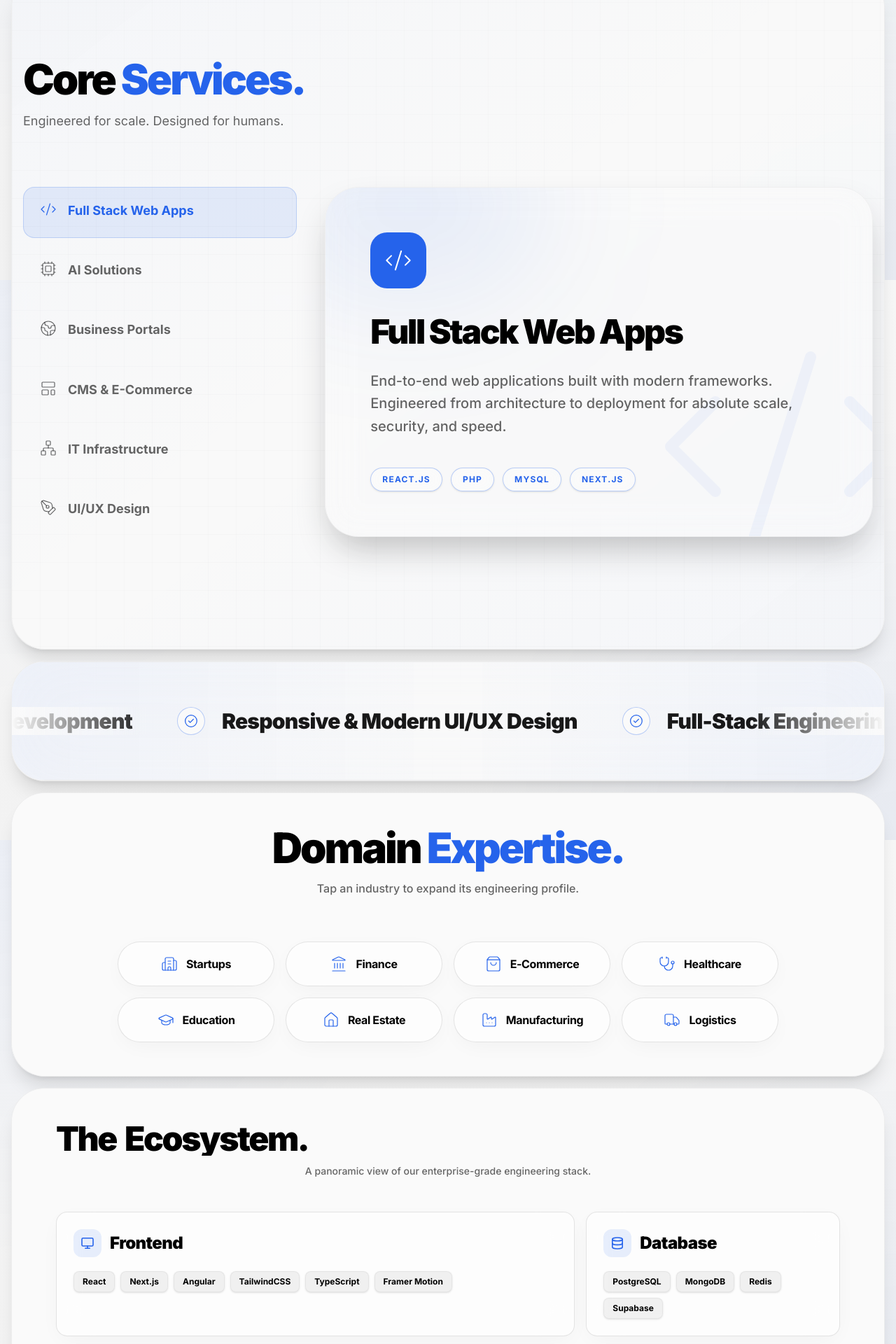
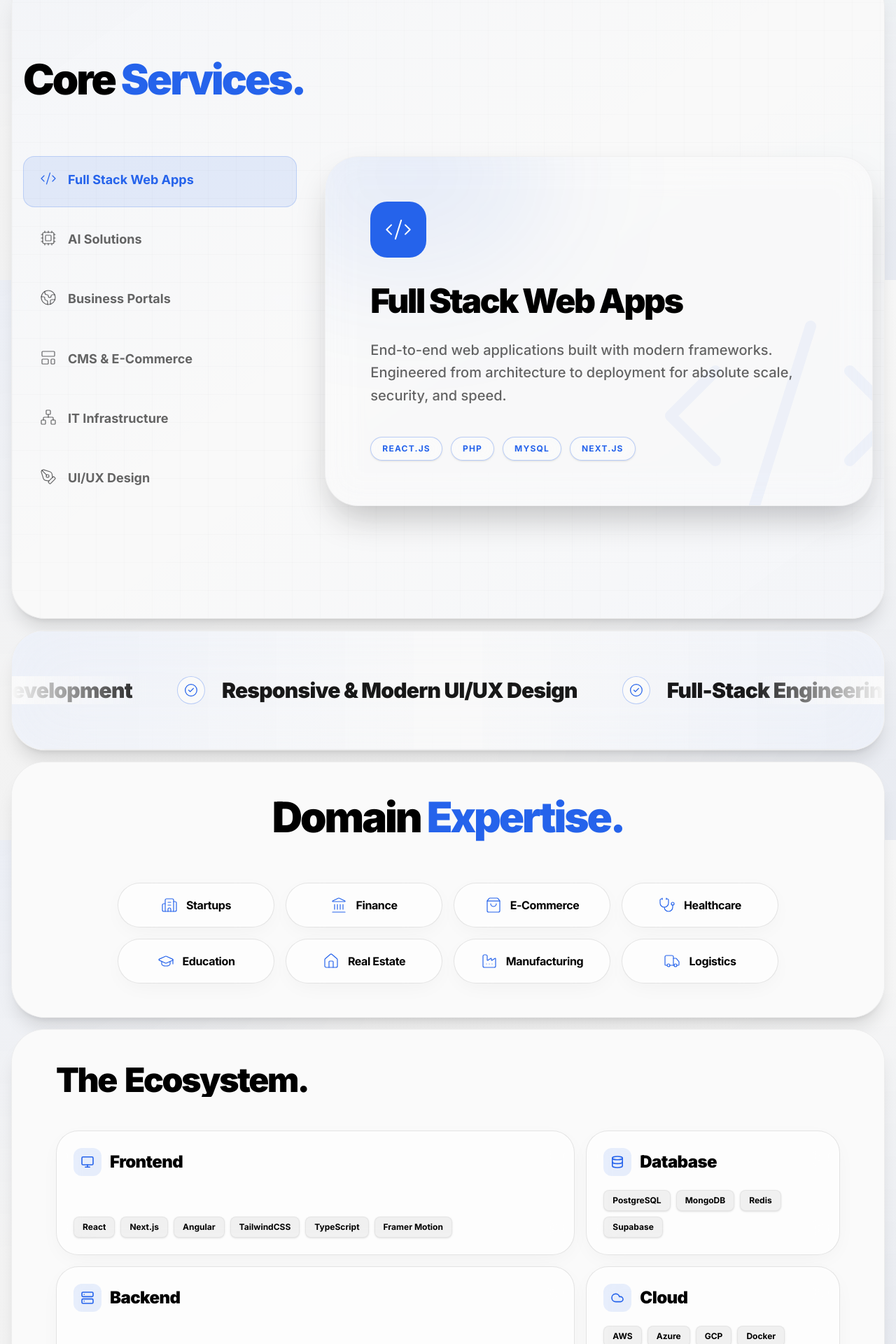
Before and after one commit to codewitharyan-01/Forb-Tech-solutions, a Next.js app: page / in a window 1280 px wide. Shown: the part 1200-3120 px from the top of the page at 70% size. Built offline with nearby package versions, Linux system fonts and the light colour scheme.

Commit message:
UI Updates: 3D flip card, Expandable Bento Grid, space optimization

```diff
--- a/src/app/globals.css
+++ b/src/app/globals.css
@@ -127,6 +127,15 @@ body {
     background-image: radial-gradient(rgba(0, 0, 0, 0.1) 1px, transparent 1px);
     background-size: 20px 20px;
   }
+
+  .backface-hidden {
+    backface-visibility: hidden;
+    -webkit-backface-visibility: hidden;
+  }
+
+  .perspective-1000 {
+    perspective: 1000px;
+  }
 }
 
 html {
--- a/src/components/sections/Industries.tsx
+++ b/src/components/sections/Industries.tsx
@@ -26,9 +26,6 @@ export function Industries() {
         {/* Header */}
         <div className="mb-16 text-center">
           <h2 className="text-4xl md:text-6xl font-black tracking-tighter mb-4 text-foreground">Domain <span className="text-primary">Expertise.</span></h2>
-          <p className="text-sm md:text-base font-medium text-muted-foreground max-w-xl mx-auto">
-            Tap an industry to expand its engineering profile.
-          </p>
         </div>
 
         {/* Dynamic Island Pills Container */}
@@ -54,7 +51,7 @@ export function Industries() {
                   animate={{
                     borderRadius: isActive ? 32 : 9999,
                   }}
-                  transition={{ type: "spring", bounce: 0.2, duration: 0.6 }}
+                  transition={{ type: "spring", stiffness: 80, damping: 20, restDelta: 2 }}
                 >
 
                   {/* INACTIVE STATE (The Pill) */}
--- a/src/components/sections/Integrations.tsx
+++ b/src/components/sections/Integrations.tsx
@@ -1,20 +1,21 @@
 "use client";
 
-import { motion } from "framer-motion"
-import { Monitor, Server, Smartphone, Database, Cloud, Bot } from "lucide-react"
+import { useState } from "react"
+import { motion, AnimatePresence } from "framer-motion"
+import { Monitor, Server, Smartphone, Database, Cloud, Bot, X } from "lucide-react"
 import { TextReveal } from "@/components/ui/TextReveal"
-import { TiltCard } from "@/components/ui/TiltCard"
 
 const stackCategories = [
-  { id: "frontend", name: "Frontend", span: "md:col-span-2", icon: <Monitor className="w-8 h-8" />, techs: ["React", "Next.js", "Angular", "TailwindCSS", "TypeScript", "Framer Motion"] },
-  { id: "database", name: "Database", span: "md:col-span-1", icon: <Database className="w-8 h-8" />, techs: ["PostgreSQL", "MongoDB", "Redis", "Supabase"] },
-  { id: "backend", name: "Backend", span: "md:col-span-2", icon: <Server className="w-8 h-8" />, techs: ["Node.js", "Express", "Python", "Java", "Go", "GraphQL"] },
-  { id: "cloud", name: "Cloud", span: "md:col-span-1", icon: <Cloud className="w-8 h-8" />, techs: ["AWS", "Azure", "GCP", "Docker", "Kubernetes"] },
-  { id: "mobile", name: "Mobile", span: "md:col-span-1", icon: <Smartphone className="w-8 h-8" />, techs: ["Flutter", "React Native", "Swift"] },
-  { id: "ai", name: "AI & ML", span: "md:col-span-2", icon: <Bot className="w-8 h-8" />, techs: ["OpenAI", "Anthropic", "LangChain", "TensorFlow", "PyTorch"] },
+  { id: "frontend", name: "Frontend", span: "md:col-span-2", icon: <Monitor className="w-8 h-8" />, techs: ["React", "Next.js", "Angular", "TailwindCSS", "TypeScript", "Framer Motion"], detail: "We engineer blazingly fast, highly interactive client-side applications. Using modern frameworks like Next.js and React, we ensure optimal SEO, sub-second rendering, and flawless state management across complex enterprise user interfaces." },
+  { id: "database", name: "Database", span: "md:col-span-1", icon: <Database className="w-8 h-8" />, techs: ["PostgreSQL", "MongoDB", "Redis", "Supabase"], detail: "Data is the lifeblood of modern applications. We design normalized relational architectures and ultra-fast NoSQL clusters, backed by distributed caching layers to guarantee instant data retrieval and absolute structural integrity." },
+  { id: "backend", name: "Backend", span: "md:col-span-2", icon: <Server className="w-8 h-8" />, techs: ["Node.js", "Express", "Python", "Java", "Go", "GraphQL"], detail: "Our server-side architectures are built for absolute scale. We develop secure, high-throughput REST and GraphQL APIs capable of handling millions of concurrent requests, processing heavy computational loads, and streaming data in real-time." },
+  { id: "cloud", name: "Cloud", span: "md:col-span-1", icon: <Cloud className="w-8 h-8" />, techs: ["AWS", "Azure", "GCP", "Docker", "Kubernetes"], detail: "We deploy containerized, auto-scaling infrastructure on the world's leading cloud platforms. Through Docker and Kubernetes, we ensure zero-downtime deployments, global edge-network distribution, and ironclad cloud security." },
+  { id: "mobile", name: "Mobile", span: "md:col-span-1", icon: <Smartphone className="w-8 h-8" />, techs: ["Flutter", "React Native", "Swift"], detail: "Native performance meets cross-platform efficiency. We build fluid, 60fps mobile applications that leverage deep hardware APIs, offline-first synchronization, and intuitive gesture controls for iOS and Android." },
+  { id: "ai", name: "AI & ML", span: "md:col-span-2", icon: <Bot className="w-8 h-8" />, techs: ["OpenAI", "Anthropic", "LangChain", "TensorFlow", "PyTorch"], detail: "We integrate frontier intelligence into your product. From fine-tuning custom LLMs for proprietary knowledge retrieval to deploying computer vision models, we automate cognitive workflows that were previously impossible." },
 ]
 
 export function Integrations() {
+  const [expandedId, setExpandedId] = useState<string | null>(null);
   return (
     <section id="ecosystem" className="py-12 relative z-10 overflow-hidden bg-background">
 
@@ -24,51 +25,88 @@ export function Integrations() {
           <h2 className="text-4xl md:text-5xl font-black tracking-tighter mb-3 text-foreground">
             <TextReveal>The Ecosystem.</TextReveal>
           </h2>
-          <p className="text-sm font-medium text-muted-foreground max-w-xl mx-auto">
-            A panoramic view of our enterprise-grade engineering stack.
-          </p>
         </div>
 
-        {/* The Periodic Table (Bento Grid) - COMPACT */}
-        <div className="grid grid-cols-1 md:grid-cols-3 gap-3 md:gap-4">
-          {stackCategories.map((cat, index) => (
+        {/* The Periodic Table (Expandable Bento Grid) */}
+        <motion.div layout className="grid grid-cols-1 md:grid-cols-3 gap-3 md:gap-4">
+          <AnimatePresence mode="popLayout">
+            {stackCategories.map((cat, index) => {
+              const isExpanded = expandedId === cat.id;
+              const isFaded = expandedId !== null && !isExpanded;
+
+              return (
                 <motion.div
+                  layout
                   key={cat.id}
+                  onClick={() => setExpandedId(isExpanded ? null : cat.id)}
                   initial={{ opacity: 0, y: 30 }}
                   whileInView={{ opacity: 1, y: 0 }}
                   viewport={{ once: true, margin: "-50px" }}
-              transition={{ duration: 0.5, delay: index * 0.1 }}
-              className={cat.span}
+                  transition={{
+                    layout: { duration: 0.5, ease: [0.4, 0, 0.2, 1] }
+                  }}
+                  className={`${isExpanded ? "md:col-span-3 row-span-2" : cat.span} ${isFaded ? "opacity-40 grayscale scale-95 cursor-pointer" : "cursor-pointer"}`}
                 >
-              <TiltCard className={`glass border border-border/50 rounded-2xl p-5 md:p-6 flex flex-col justify-between group hover:border-primary/50 transition-colors shadow-lg relative overflow-hidden h-full`}>
-                {/* Subtle background glow on hover */}
-                <div className="absolute inset-0 bg-gradient-to-br from-primary/5 to-transparent opacity-0 group-hover:opacity-100 transition-opacity duration-500 pointer-events-none" />
+                  <div className={`h-full bg-background border border-border/50 rounded-2xl md:rounded-[2rem] overflow-hidden shadow-lg transition-all duration-500 hover:border-primary/50 relative ${isExpanded ? 'bg-background/95 backdrop-blur-3xl border-primary shadow-primary/10' : 'glass'}`}>
 
-                {/* Header */}
-                <div className="flex items-center gap-3 mb-5 relative z-10">
-                  <div className="w-10 h-10 rounded-xl bg-primary/10 text-primary flex items-center justify-center shrink-0 group-hover:scale-110 transition-transform duration-500">
-                    <div className="scale-[0.6]">{cat.icon}</div>
+                    {/* Hover Glow */}
+                    {!isExpanded && (
+                      <div className="absolute inset-0 bg-gradient-to-br from-primary/5 to-transparent opacity-0 hover:opacity-100 transition-opacity duration-500 pointer-events-none" />
+                    )}
+
+                    <motion.div layout="position" className={`flex h-full ${isExpanded ? 'flex-col md:flex-row p-6 md:p-12 gap-6 md:gap-12' : 'flex-col justify-between p-4 md:p-6'}`}>
+
+                      {/* Icon & Title */}
+                      <div className={`flex ${isExpanded ? 'flex-col md:w-1/3' : 'items-center gap-2 md:gap-3 mb-4 md:mb-5'}`}>
+                        <div className={`text-primary flex items-center justify-center shrink-0 ${isExpanded ? 'w-16 h-16 md:w-20 md:h-20 bg-primary/10 rounded-xl md:rounded-2xl mb-4 md:mb-6' : 'w-8 h-8 md:w-10 md:h-10 bg-primary/10 rounded-lg md:rounded-xl'}`}>
+                          <div className={isExpanded ? "scale-125 md:scale-150" : "scale-[0.5] md:scale-[0.6]"}>{cat.icon}</div>
                         </div>
-                  <div>
-                    <h3 className="text-xl md:text-2xl font-black tracking-tight leading-none">{cat.name}</h3>
-                  </div>
+                        <h3 className={`${isExpanded ? 'text-2xl md:text-5xl font-black' : 'text-lg md:text-2xl font-bold md:font-black'} tracking-tight leading-none`}>
+                          {cat.name}
+                        </h3>
                       </div>
 
-                {/* Technologies Cluster */}
-                <div className="flex flex-wrap gap-2 relative z-10">
+                      {/* Content Area */}
+                      <div className={`flex flex-col ${isExpanded ? 'md:w-2/3 justify-center' : ''}`}>
+
+                        {/* Detail Text (Only visible when expanded) */}
+                        <AnimatePresence>
+                          {isExpanded && (
+                            <motion.p
+                              initial={{ opacity: 0, height: 0 }}
+                              animate={{ opacity: 1, height: "auto" }}
+                              exit={{ opacity: 0, height: 0 }}
+                              className="text-sm md:text-lg text-muted-foreground font-medium text-justify mb-6 md:mb-8 leading-relaxed"
+                            >
+                              {cat.detail}
+                            </motion.p>
+                          )}
+                        </AnimatePresence>
+
+                        {/* Tech Pills */}
+                        <div className="flex flex-wrap gap-1.5 md:gap-2">
                           {cat.techs.map((tech, i) => (
                             <span
                               key={i}
-                      className="px-3 py-1.5 rounded-lg bg-foreground/5 border border-border/50 text-foreground text-xs font-bold shadow-sm group-hover:bg-background group-hover:border-primary/30 transition-colors"
+                              className={`rounded-lg border text-foreground font-bold transition-colors ${
+                                isExpanded
+                                ? "px-3 py-1.5 md:px-4 md:py-2 text-[10px] md:text-sm bg-primary/5 border-primary/20 text-primary"
+                                : "px-2 py-1 md:px-3 md:py-1.5 text-[10px] md:text-xs bg-foreground/5 border-border/50 hover:bg-background hover:border-primary/30 shadow-sm"
+                              }`}
                             >
                               {tech}
                             </span>
                           ))}
                         </div>
-              </TiltCard>
+                      </div>
+
                     </motion.div>
-          ))}
                   </div>
+                </motion.div>
+              );
+            })}
+          </AnimatePresence>
+        </motion.div>
 
       </div>
     </section>
--- a/src/components/sections/Process.tsx
+++ b/src/components/sections/Process.tsx
@@ -84,9 +84,6 @@ export function Process() {
 
           <div className="mb-12 text-center">
             <h2 className="text-4xl md:text-5xl font-black tracking-tighter mb-4 text-foreground">Delivery <span className="text-primary">Methodology.</span></h2>
-            <p className="text-sm md:text-base font-medium text-muted-foreground max-w-xl mx-auto">
-              Scroll down to journey through our battle-tested engineering process.
-            </p>
           </div>
 
           <div className="flex flex-col gap-8 md:gap-12">
--- a/src/components/sections/Services.tsx
+++ b/src/components/sections/Services.tsx
@@ -12,41 +12,54 @@ const services = [
     desc: "End-to-end web applications built with modern frameworks. Engineered from architecture to deployment for absolute scale, security, and speed.",
     icon: Code2,
     tags: ["React.js", "PHP", "MySQL", "Next.js"],
+    backHeader: "ARCHITECTURAL MASTERY",
+    backDetails: "We design robust monolithic and microservice architectures tailored for high-availability. From optimizing database queries in MySQL to implementing server-side rendering in Next.js, our full-stack solutions guarantee sub-second load times and impenetrable security across the entire technology stack. Your application will not just function; it will dominate the digital space with absolute performance."
   },
   {
     title: "AI Solutions",
     desc: "Integration of intelligent LLMs, custom prompt engineering, and hardware-software AI prototypes to automate complex workflows.",
     icon: Cpu,
     tags: ["Prompt Engineering", "Custom LLMs", "Hardware AI"],
+    backHeader: "INTELLIGENT AUTOMATION",
+    backDetails: "Leveraging cutting-edge language models and bespoke machine learning pipelines, we transform raw data into predictive intelligence. Our AI systems integrate seamlessly into your existing operations, reducing human error, automating redundant tasks, and unlocking entirely new revenue streams through personalized user experiences and autonomous decision-making algorithms."
   },
   {
     title: "Business Portals",
     desc: "Robust civic and B2B platforms featuring complex role-based access controls, interactive data dashboards, and secure internal tools.",
     icon: Globe2,
     tags: ["Role-Based Access", "Data Dashboards"],
+    backHeader: "ENTERPRISE COMMAND CENTERS",
+    backDetails: "We engineer highly secure, multi-tenant portal environments designed for enterprise scale. Featuring military-grade role-based access controls, interactive real-time data visualization, and streamlined administrative workflows, our business portals empower your workforce and clients to collaborate securely while maintaining strict data governance and compliance protocols."
   },
   {
     title: "CMS & E-Commerce",
     desc: "High-conversion digital storefronts, fully integrated e-commerce solutions, and SEO-optimized content management systems.",
     icon: LayoutTemplate,
     tags: ["WordPress", "E-Commerce", "SEO"],
+    backHeader: "CONVERSION-DRIVEN COMMERCE",
+    backDetails: "Our e-commerce architectures are meticulously crafted to minimize friction and maximize checkout conversions. By combining headless content management systems with lightning-fast frontends, we ensure that your storefront ranks exceptionally high on search engines while providing users with an immersive, localized, and ultra-secure shopping experience."
   },
   {
     title: "IT Infrastructure",
     desc: "Professional system administration, automated disaster recovery backups, and robust network engineering for zero-downtime operations.",
     icon: Network,
     tags: ["Troubleshooting", "Backups", "Security"],
+    backHeader: "ZERO-DOWNTIME ENGINEERING",
+    backDetails: "We deploy heavily fortified network architectures and automated failover systems to guarantee maximum uptime. Our infrastructure services include continuous vulnerability scanning, automated cross-region disaster recovery backups, and 24/7 system monitoring to ensure that your critical business operations remain resilient against any catastrophic failure or cyber threat."
   },
   {
     title: "UI/UX Design",
     desc: "Pixel-perfect, user-centric interfaces. We design intuitive, accessible experiences that align with modern enterprise standards.",
     icon: PenTool,
     tags: ["Responsive Design", "Wireframing"],
+    backHeader: "PSYCHOLOGICAL DESIGN",
+    backDetails: "Our design philosophy merges aesthetic brilliance with cognitive psychology. We map complex user journeys into frictionless wireframes, culminating in pixel-perfect, accessible interfaces. By eliminating cognitive load and emphasizing visual hierarchy, our UI/UX designs dramatically increase user retention and product satisfaction across all devices and platforms."
   }
 ];
 
 export function Services() {
   const [activeIdx, setActiveIdx] = useState(0);
+  const [isFlipped, setIsFlipped] = useState(false);
 
   return (
     <section id="services" className="pt-[15vh] pb-[20vh] px-4 max-w-7xl mx-auto relative z-10">
@@ -56,9 +69,6 @@ export function Services() {
         <h2 className="text-4xl md:text-6xl font-black tracking-tighter mb-4">
           Core <span className="text-primary">Services.</span>
         </h2>
-        <p className="text-lg text-muted-foreground max-w-2xl">
-          Engineered for scale. Designed for humans.
-        </p>
       </div>
 
       {/* Interactive Stage Layout (Zero Scroll) */}
@@ -71,8 +81,8 @@ export function Services() {
             return (
               <button
                 key={i}
-                onMouseEnter={() => setActiveIdx(i)}
-                onClick={() => setActiveIdx(i)}
+                onMouseEnter={() => { setActiveIdx(i); setIsFlipped(false); }}
+                onClick={() => { setActiveIdx(i); setIsFlipped(false); }}
                 className={`relative px-4 py-3 md:px-6 md:py-5 flex flex-col lg:flex-row items-center lg:items-start justify-center lg:justify-start gap-2 md:gap-4 text-center lg:text-left rounded-xl md:rounded-2xl transition-all duration-300 ${
                   isActive ? "text-primary" : "text-muted-foreground hover:text-foreground hover:bg-foreground/5"
                 }`}
@@ -97,9 +107,19 @@ export function Services() {
           })}
         </div>
 
-        {/* Right Side: The Stage */}
-        <div className="w-full lg:w-2/3 relative rounded-[2rem] md:rounded-[3rem] border border-border/40 bg-background/40 backdrop-blur-xl overflow-hidden flex flex-col shadow-2xl">
+        {/* Right Side: The Stage (3D Perspective Container) */}
+        <div className="w-full lg:w-2/3 perspective-1000">
 
+          <motion.div
+            onClick={() => setIsFlipped(!isFlipped)}
+            animate={{ rotateY: isFlipped ? 180 : 0 }}
+            transition={{ type: "spring", stiffness: 40, damping: 15 }}
+            className="relative w-full h-full min-h-[400px] cursor-pointer"
+            style={{ transformStyle: "preserve-3d" }}
+          >
+
+            {/* FRONT FACE */}
+            <div className="absolute inset-0 w-full h-full rounded-[2rem] md:rounded-[3rem] border border-border/40 bg-background/40 backdrop-blur-xl overflow-hidden flex flex-col shadow-2xl backface-hidden">
               <AnimatePresence mode="wait">
                 <motion.div
                   key={activeIdx}
@@ -109,24 +129,18 @@ export function Services() {
                   transition={{ duration: 0.4, ease: "easeOut" }}
                   className="flex flex-col h-full p-8 md:p-12 lg:p-16 relative z-10"
                 >
-              {/* Dynamic Icon */}
                   <div className="w-16 h-16 md:w-20 md:h-20 shrink-0 rounded-[1.5rem] flex items-center justify-center bg-primary text-primary-foreground shadow-[0_0_30px_rgba(var(--primary),0.3)] mb-8">
                     {(() => {
                       const Icon = services[activeIdx].icon;
                       return <Icon strokeWidth={1.2} className="w-8 h-8 md:w-10 md:h-10" />;
                     })()}
                   </div>
-
-              {/* Dynamic Content */}
                   <h3 className="text-3xl md:text-5xl font-black tracking-tighter text-foreground mb-6 leading-tight">
                     {services[activeIdx].title}
                   </h3>
-
                   <p className="text-lg md:text-xl text-muted-foreground leading-relaxed max-w-2xl mb-10 font-medium">
                     {services[activeIdx].desc}
                   </p>
-
-              {/* Tags */}
                   <div className="flex flex-wrap gap-3 mt-auto">
                     {services[activeIdx].tags.map((tag, j) => (
                       <span key={j} className="px-4 py-2 rounded-full border border-primary/30 bg-background/80 backdrop-blur-md text-[10px] md:text-xs font-bold uppercase tracking-widest text-primary shadow-sm">
@@ -137,7 +151,7 @@ export function Services() {
                 </motion.div>
               </AnimatePresence>
 
-          {/* Rotating Massive Background Watermark */}
+              {/* Rotating Watermark */}
               <div className="absolute -bottom-16 -right-16 text-primary/5 pointer-events-none z-0">
                  <AnimatePresence mode="wait">
                     <motion.div
@@ -154,10 +168,38 @@ export function Services() {
                     </motion.div>
                  </AnimatePresence>
               </div>
+              <div className="absolute top-[-20%] left-[-10%] w-[50%] h-[50%] bg-primary/10 rounded-full blur-[100px] pointer-events-none z-0" />
+            </div>
 
-          {/* Subtle Ambient Glow */}
-          <div className="absolute top-[-20%] left-[-10%] w-[50%] h-[50%] bg-primary/10 rounded-full blur-[100px] pointer-events-none z-0" />
+            {/* BACK FACE */}
+            <div
+              className="absolute inset-0 w-full h-full rounded-[2rem] md:rounded-[3rem] border border-primary bg-primary text-primary-foreground overflow-hidden flex flex-col shadow-2xl backface-hidden"
+              style={{ transform: "rotateY(180deg)" }}
+            >
+              <div className="flex flex-col h-full p-8 md:p-12 lg:p-16 relative z-10 justify-center">
+                <div className="mb-6 flex items-center gap-4">
+                  {(() => {
+                    const Icon = services[activeIdx].icon;
+                    return <Icon strokeWidth={1.2} className="w-6 h-6 opacity-60" />;
+                  })()}
+                  <h4 className="text-[10px] md:text-xs font-black uppercase tracking-[0.2em] opacity-60">
+                    {services[activeIdx].backHeader}
+                  </h4>
+                </div>
+                <h3 className="text-3xl md:text-5xl font-black tracking-tighter mb-6 leading-tight">
+                  {services[activeIdx].title}
+                </h3>
+                <p className="text-sm md:text-lg opacity-90 leading-relaxed font-medium text-justify">
+                  {services[activeIdx].backDetails}
+                </p>
+                <div className="mt-8 text-[10px] font-bold uppercase tracking-widest opacity-50 text-center animate-pulse">
+                  Click to return
+                </div>
+              </div>
+              <div className="absolute top-[-20%] right-[-10%] w-[50%] h-[50%] bg-white/10 rounded-full blur-[100px] pointer-events-none z-0" />
+            </div>
 
+          </motion.div>
         </div>
 
       </div>
```
Lines whose indentation alone changed are shown as unchanged.
